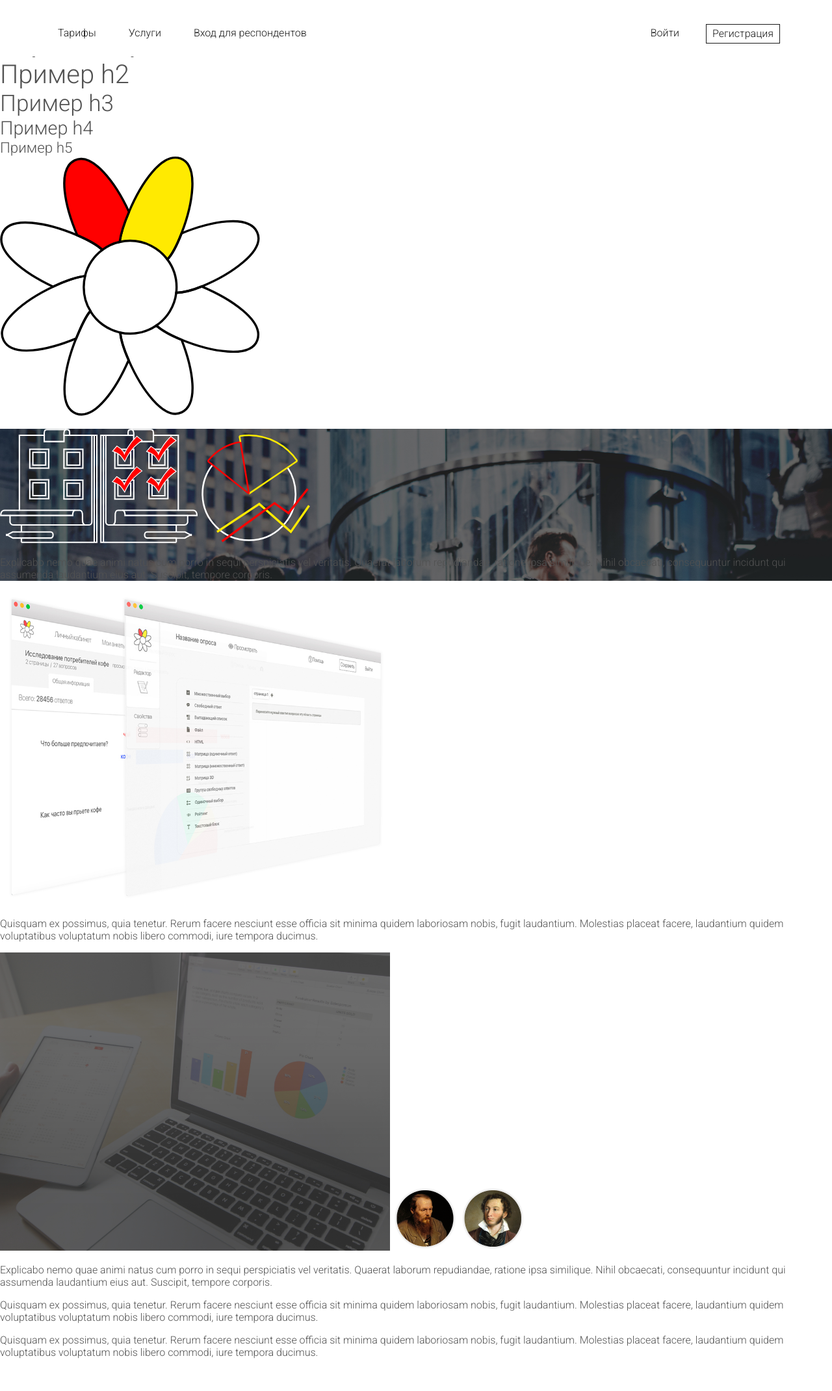
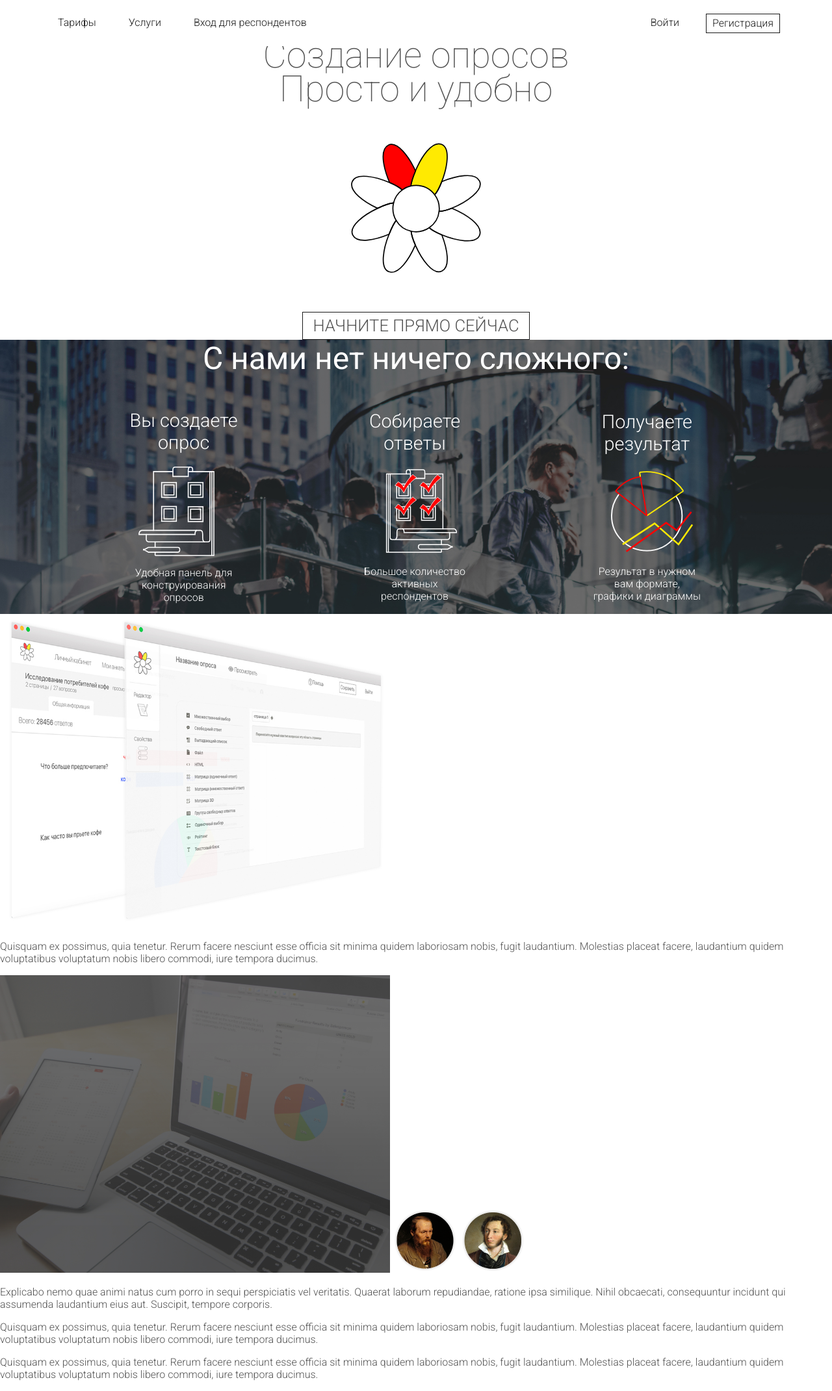
Before and after one commit to neoandrew1000/mypolls, a PHP site: page / in a window 1280 px wide. Shown: the whole page at 65% size. Before the commit the page ends 2091 px from the top, so only its background shows below. Run offline with PHP 8.4, Linux system fonts and the light colour scheme; some libraries are stand-ins or nearby versions.

Commit message:
add secondSlider text and css

```diff
--- a/index.php
+++ b/index.php
@@ -8,8 +8,8 @@
 +++меню переключения
 +++svg
 +++img
-___текст
-___верстка
++__текст
++__верстка
 ___bg svg
 ___тестирование
 ___постобработка, анимация
@@ -62,24 +62,42 @@
 		</ul>
 	</nav>
 <!-- нужный див для работы бибилиоткеи fullpage.js -->
+<div class="pageWrap">
 <div id="fullpage">
 	 <!-- первая главная страничка -->
 	<div class="section" id="section1">
-		<p>
-			<h1>Пример h1</h1>
-			<h2>Пример h2</h2>
-			<h3>Пример h3</h3>
-			<h4>Пример h4</h4>
-			<h5>Пример h5</h5>
-			<img src="svg/logo.svg" width="400" alt="">
-		</p>
+		<ul>
+			<li><h1>MyPolls.ru</h1></li>
+			<li><h1>Создание опросов</h1></li>
+			<li><h1>Просто и удобно</h1></li>
+			<li><div></div></li>
+			<li><a href="modal"><h5>НАЧНИТЕ ПРЯМО СЕЙЧАС</h5></a></li>
+		</ul>
 	</div>
 	<!-- вторая страничка "с нами нет ничего сложного" -->
 	<div class="section" id="section2">
-		<img src="svg/icon1.svg" width="150" alt="">
-		<img src="svg/icon2.svg" width="150" alt="">
-		<img src="svg/icon3.svg" width="170" alt="">
-		<p>Explicabo nemo quae animi natus cum porro in sequi perspiciatis vel veritatis. Quaerat laborum repudiandae, ratione ipsa similique. Nihil obcaecati, consequuntur incidunt qui assumenda laudantium eius aut. Suscipit, tempore corporis.</p>
+		<ul>
+			<li><h2>С нами нет ничего сложного:</h2></li>
+			<li>
+				<ul>
+					<li><h4>Вы создаете<br>опрос</h4></li>
+					<li><img src="svg/icon1.svg" width="150" alt=""></li>
+					<li><p>Удобная панель для<br>конструирования<br>опросов</p></li>
+				</ul>
+				<ul>
+					<li><h4>Собираете<br>ответы</h4></li>
+					<li><img src="svg/icon2.svg" width="150" alt=""></li>
+					<li><p>Большое количество<br>активных<br>респондентов</p></li>
+				</ul>
+				<ul>
+					<li><h4>Получаете<br>результат</h4></li>
+					<li><img src="svg/icon3.svg" width="170" alt=""></li>
+					<li><p>Результат в нужном<br>вам формате,<br>графики и диаграммы</p></li>
+				</ul>
+			</li>
+
+		</ul>
+
 	</div>
 	<!-- третья страничка "быстрое получение результата" -->
 	<div class="section" id="section3">
@@ -102,6 +120,7 @@
 		<p>Quisquam ex possimus, quia tenetur. Rerum facere nesciunt esse officia sit minima quidem laboriosam nobis, fugit laudantium. Molestias placeat facere, laudantium quidem voluptatibus voluptatum nobis libero commodi, iure tempora ducimus.</p>
 	</div>
 </div>
+</div>
 
 </body>
 </html>
--- a/sass/build/css/style.css
+++ b/sass/build/css/style.css
@@ -16,10 +16,10 @@
   color: #525252; }
 
 h1 {
-  font-size: 400%; }
+  font-size: 350%; }
 
 h2 {
-  font-size: 250%; }
+  font-size: 300%; }
 
 h3 {
   font-size: 220%; }
@@ -28,7 +28,7 @@
   font-size: 180%; }
 
 h5 {
-  font-size: 140%; }
+  font-size: 160%; }
 
 a {
   text-decoration: none;
@@ -64,6 +64,67 @@
     padding: 4px 9px 5px 9px;
     margin: 21px 16px 20px 16px; }
 
+#fullpage #section1 ul {
+  list-style: none;
+  display: -webkit-flex;
+  /* Safari */
+  display: flex;
+  /*отображает контейнер как блочный элемент*/
+  flex-direction: column; }
+  #fullpage #section1 ul li {
+    margin: auto; }
+    #fullpage #section1 ul li div {
+      margin: 50px;
+      width: 200px;
+      height: 200px;
+      background-image: url(../../../svg/logo.svg); }
+  #fullpage #section1 ul li:nth-child(-n+3) h1 {
+    font-weight: 100; }
+  #fullpage #section1 ul li:nth-child(1) h1 {
+    color: #191919; }
+  #fullpage #section1 ul li:nth-child(2) {
+    margin-top: -14px; }
+  #fullpage #section1 ul li:nth-child(3) {
+    margin-top: -14px; }
+  #fullpage #section1 ul li:nth-child(5) h5 {
+    border: solid 1px #191919;
+    margin-top: 10px;
+    padding: 5px 15px 6px 15px; }
+
 #fullpage #section2 {
   background-image: url(../../../img/bg2.jpg);
   background-size: cover; }
+  #fullpage #section2 ul {
+    list-style: none;
+    display: -webkit-flex;
+    /* Safari */
+    display: flex;
+    /*отображает контейнер как блочный элемент*/
+    flex-direction: column; }
+    #fullpage #section2 ul li {
+      margin: auto;
+      color: white; }
+      #fullpage #section2 ul li h2 {
+        color: white;
+        font-weight: 400;
+        margin-bottom: 50px; }
+      #fullpage #section2 ul li h4 {
+        color: white;
+        font-weight: 300;
+        margin-bottom: 20px; }
+      #fullpage #section2 ul li ul {
+        list-style: none;
+        display: -webkit-flex;
+        /* Safari */
+        display: flex;
+        /*отображает контейнер как блочный элемент*/
+        flex-direction: column; }
+        #fullpage #section2 ul li ul li {
+          text-align: center; }
+    #fullpage #section2 ul li:nth-child(2) {
+      width: 84%;
+      display: -webkit-flex;
+      /* Safari */
+      display: flex;
+      /*отображает контейнер как блочный элемент*/
+      justify-content: space-around; }
--- a/sass/global.sass
+++ b/sass/global.sass
@@ -28,12 +28,12 @@
 
 
 h1
-	font-size: 400%;
+	font-size: 350%;
 h2
-	font-size: 250%;
+	font-size: 300%;
 h3
 	font-size: 220%;
 h4
 	font-size: 180%;
 h5
-	font-size: 140%;
+	font-size: 160%;
--- a/sass/style.sass
+++ b/sass/style.sass
@@ -30,12 +30,74 @@
 		border: solid 1px $d-d-gray
 		padding: 4px 9px 5px 9px
 		margin: 21px 16px 20px 16px
-
+.pageWrap
+	//margin-top: 55px
 
 #fullpage
 	#section1
+		ul
+			list-style: none;
+			display: -webkit-flex; /* Safari */
+			display: flex; /*отображает контейнер как блочный элемент*/
+			flex-direction: column
+			li
+				margin: auto
+				div // логотип
+					margin: 50px
+					width: 200px
+					height: 200px
+					background-image: url(../../../svg/logo.svg)
+			li:nth-child(-n+3) //первые 3 элемента списка
+				h1
+					font-weight: 100
+			li:nth-child(1)
+				h1
+					color: $d-d-gray
+			li:nth-child(2)
+				margin-top: -14px
+			li:nth-child(3)
+				margin-top: -14px
+			li:nth-child(5)
+				h5
+					border: solid 1px $d-d-gray
+					margin-top: 10px
+					padding: 5px 15px 6px 15px
+
+
+
+
 
 	#section2
 		background-image: url(../../../img/bg2.jpg)
 		background-size: cover
+		ul
+			list-style: none;
+			display: -webkit-flex; /* Safari */
+			display: flex; /*отображает контейнер как блочный элемент*/
+			flex-direction: column
+			li
+				margin: auto
+				color: white
+				h2
+					color: white
+					font-weight: 400
+					margin-bottom: 50px
+				h4
+					color: white
+					font-weight: 300
+					margin-bottom: 20px
+				ul
+					list-style: none;
+					display: -webkit-flex; /* Safari */
+					display: flex; /*отображает контейнер как блочный элемент*/
+					flex-direction: column
+					li
+						text-align: center
+
+			li:nth-child(2)
+				width: 84%
+				display: -webkit-flex; /* Safari */
+				display: flex; /*отображает контейнер как блочный элемент*/
+				justify-content: space-around
+
 	#section3
```
Also changed, not shown: svg/icon1.svg, svg/icon2.svg, svg/icon3.svg.
